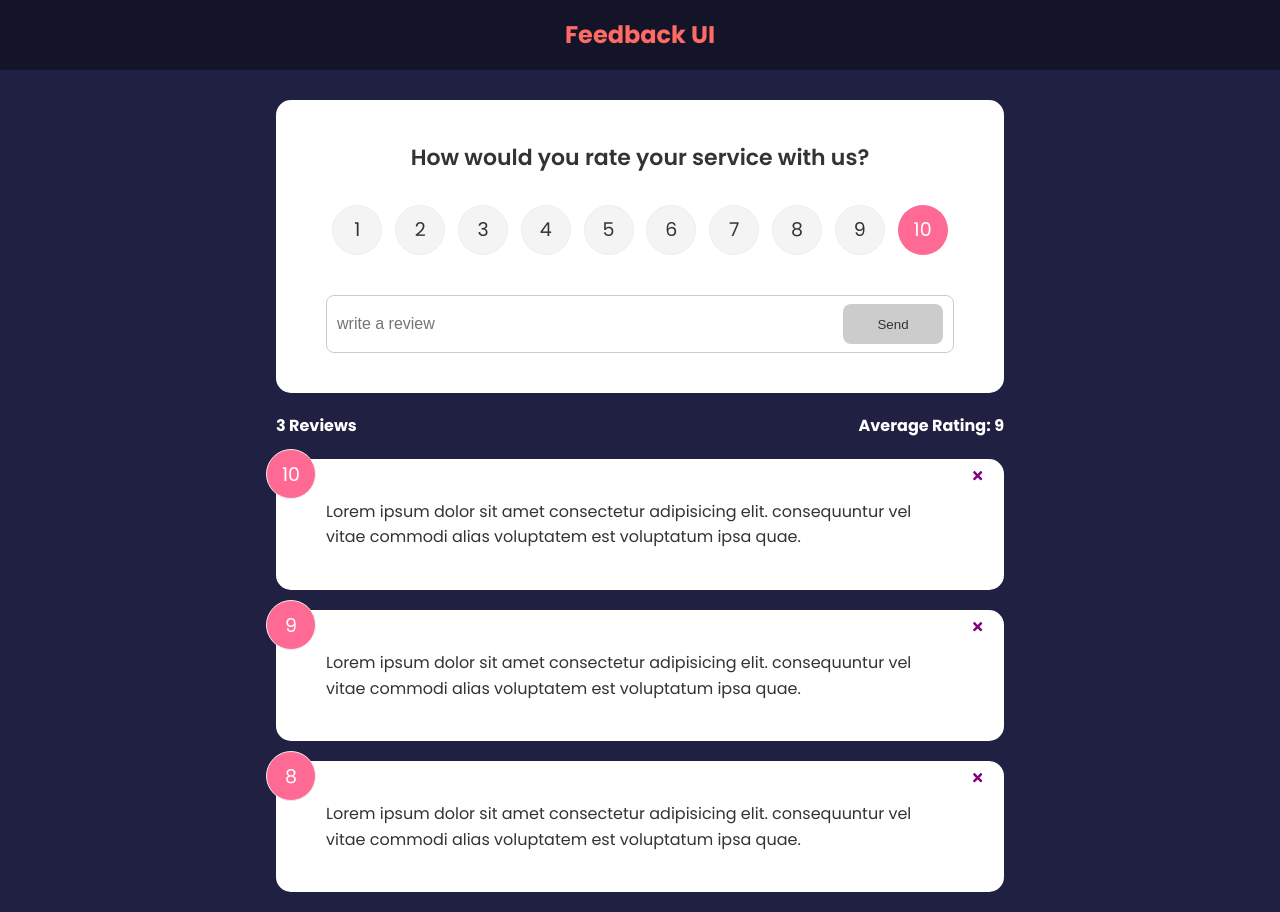
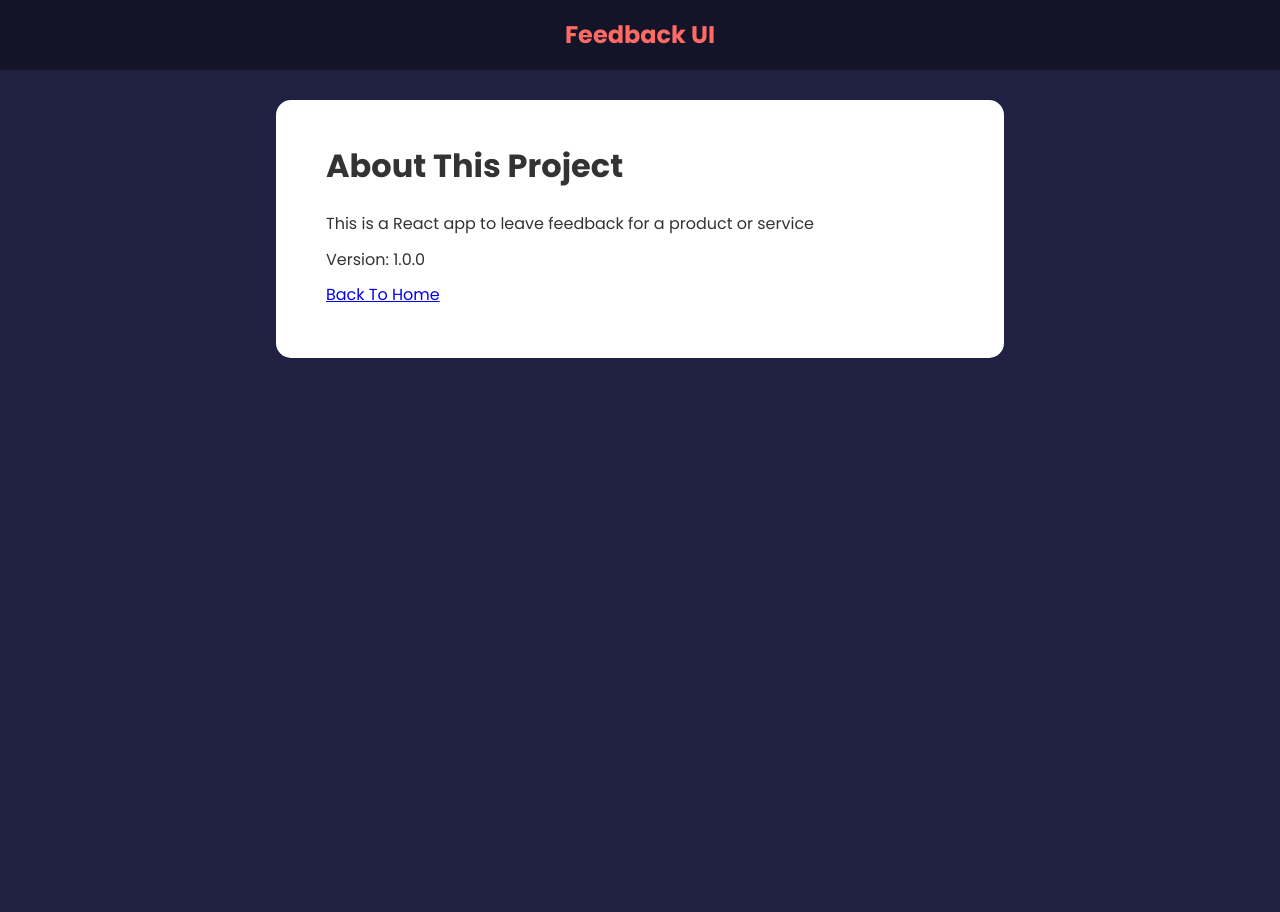
Before and after one commit to belarepo/my-feedback-app, a React (Create React App) app: page /about in a window 1280 px wide. After the commit the page ends 800 px from the top, so only its background shows below. Built offline with nearby package versions, Linux system fonts and the light colour scheme.

Commit message:
add route to about page

```diff
--- a/package.json
+++ b/package.json
@@ -6,10 +6,10 @@
     "@testing-library/jest-dom": "^5.16.5",
     "@testing-library/react": "^13.4.0",
     "@testing-library/user-event": "^13.5.0",
-    "framer-motion": "^4.1.17",
     "react": "^18.2.0",
     "react-dom": "^18.2.0",
     "react-icons": "^4.7.1",
+    "react-router-dom": "^6.6.1",
     "react-scripts": "5.0.1",
     "web-vitals": "^2.1.4"
   },
--- a/src/App.js
+++ b/src/App.js
@@ -1,9 +1,12 @@
 import { useState } from 'react';
+import { BrowserRouter as Router, Route, Routes } from 'react-router-dom';
 import Header from './conponents/Header';
 import FeedbackList from './conponents/FeedbackList';
 import FeedbackData from './data/FeedbackData';
 import FeedbackStats from './conponents/FeedbackStats';
 import FeedbackForm from './conponents/FeedbackForm';
+import AboutPage from './pages/AboutPage';
+import AboutLink from './conponents/AboutLink';
 
 function App() {
   const [feedback, setFeedback] = useState(FeedbackData);
@@ -19,14 +22,31 @@ function App() {
   }
 
   return (
-    <>
+    <Router>
       <Header />
       <div className="container">
-        <FeedbackForm handleAdd={handleAddFeedback} />
-        <FeedbackStats feedbacks={feedback} />
-        <FeedbackList feedback={feedback} deleteFeedback={deleteFeedback} />
+        <Routes>
+          <Route
+            path="/"
+            element={
+              <>
+                <FeedbackForm handleAdd={handleAddFeedback} />
+                <FeedbackStats feedbacks={feedback} />
+                <FeedbackList
+                  feedback={feedback}
+                  deleteFeedback={deleteFeedback}
+                />
+              </>
+            }
+          />
+
+          <Route path="/about" element={<AboutPage />} />
+        </Routes>
       </div>
-    </>
+      <Routes>
+        <Route path="/" element={<AboutLink />} />
+      </Routes>
+    </Router>
   );
 }
 
--- /dev/null
+++ b/src/conponents/AboutLink.jsx
@@ -0,0 +1,13 @@
+import { FaQuestion } from 'react-icons/fa'
+import { Link } from 'react-router-dom'
+
+export default function AboutLink() {
+    return (
+        <Link to={'/about'}>
+            <div className='about-link'>
+                <FaQuestion size={30} />
+            </div>
+        </Link>
+
+    )
+}
--- a/src/conponents/FeedbackForm.jsx
+++ b/src/conponents/FeedbackForm.jsx
@@ -31,17 +31,18 @@ export default function FeedbackForm({ handleAdd }) {
             text,
             rating
         }
+        console.log(rating)
+        handleAdd(newItem)
         setText('')
         setRating(10)
         setBtnDisabled(true)
-        handleAdd(newItem)
     }
 
     return (
         <Card>
             <form onSubmit={handleSubmit}>
                 <h2>How would you rate your service with us?</h2>
-                <RatingSelect select={setRating} />
+                <RatingSelect select={{ rating, setRating }} />
                 <div className="input-group">
                     <input type="text" value={text} placeholder="write a review" onChange={handleTextChange} />
                     <Button type="submit" isDisable={btnDisabled}>Send</Button>
--- a/src/conponents/Header.jsx
+++ b/src/conponents/Header.jsx
@@ -1,13 +1,13 @@
+import { Link } from 'react-router-dom'
+
 export default function Header() {
-    const colors = {
-        backgroundColor: 'rgba(0,0,0,0.4)',
-        color: '#ff6a65'
-    }
 
     return (
-        <header style={colors}>
+        <header>
             <div className='container'>
-                <h2>Feedback UI</h2>
+                <Link to={'/'}><h2>Feedback UI</h2></Link>
+
+
             </div>
         </header>
     )
--- a/src/conponents/RatingSelect.jsx
+++ b/src/conponents/RatingSelect.jsx
@@ -1,12 +1,12 @@
 
 import { useState } from "react"
 
-export default function RatingSelect({ select }) {
+export default function RatingSelect({ select: { rating, setRating } }) {
     const [selected, setSelected] = useState(10);
 
     function handleChange(e) {
         setSelected(+e.currentTarget.value)
-        select(+e.currentTarget.value)
+        setRating(+e.currentTarget.value)
     }
     return (
         <ul className='rating'>
@@ -18,7 +18,7 @@ export default function RatingSelect({ select }) {
                         name='rating'
                         value={i + 1}
                         onChange={handleChange}
-                        checked={selected === i + 1}
+                        checked={rating === i + 1}
                     />
                     <label htmlFor={`num${i + 1}`}>{i + 1}</label>
                 </li>
--- a/src/index.css
+++ b/src/index.css
@@ -30,6 +30,12 @@ header {
   justify-content: space-between;
   align-items: center;
   margin-bottom: 30px;
+  background-color: rgba(0, 0, 0, 0.4);
+}
+
+header a {
+  color: #ff6a65;
+  text-decoration: none;
 }
 
 .card {
@@ -185,21 +191,18 @@ input:focus {
   color: rebeccapurple;
 }
 
-/* FIX: Remove position: absolute to keep about icon at the bottom of the
- * document */
 .about-link {
-  display: flex;
-  justify-content: flex-end;
+  position: fixed;
+  bottom: 0.5rem;
+  right: 1rem;
 }
 
-/* FIX: Remove position: absolute to keep about icon at the bottom of the
- * document */
-.about-link a {
+.about-link {
   color: #fff;
   cursor: pointer;
 }
 
-.about-link a:hover {
+.about-link:hover {
   color: #ff6a95;
 }
 
--- /dev/null
+++ b/src/pages/AboutPage.jsx
@@ -0,0 +1,18 @@
+import { Link } from 'react-router-dom'
+import Card from '../conponents/shared/Card'
+
+export default function AboutPage() {
+    return (
+        <Card>
+            <div className='about'>
+                <h1>About This Project</h1>
+                <p>This is a React app to leave feedback for a product or service</p>
+                <p>Version: 1.0.0</p>
+
+                <p>
+                    <Link to={'/'}>Back To Home</Link>
+                </p>
+            </div>
+        </Card>
+    )
+}
```
Also changed, not shown: src/conponents/FeedbackList.jsx (+11 -2 lines), 1 other file (tests, documents, lock files or other folders).
